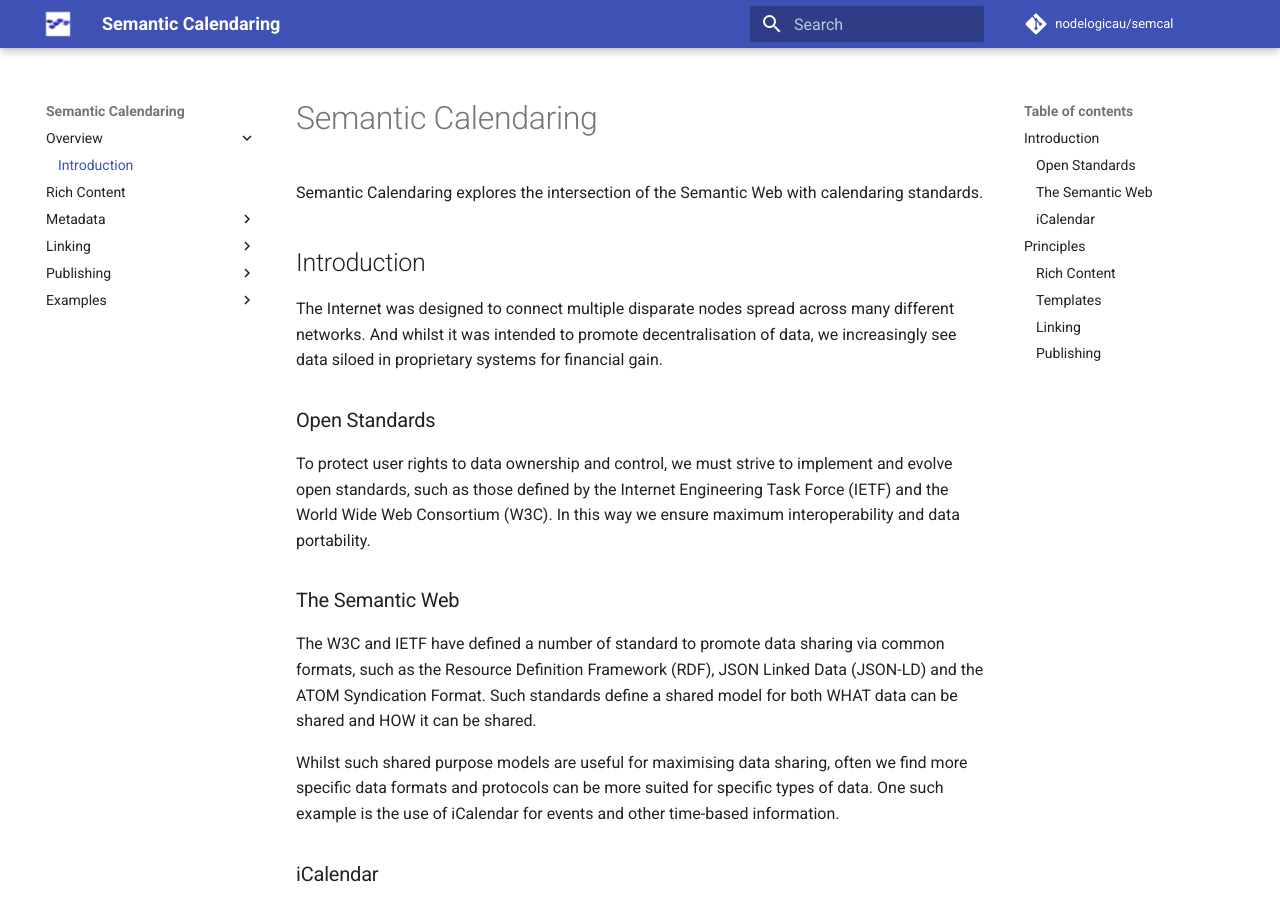
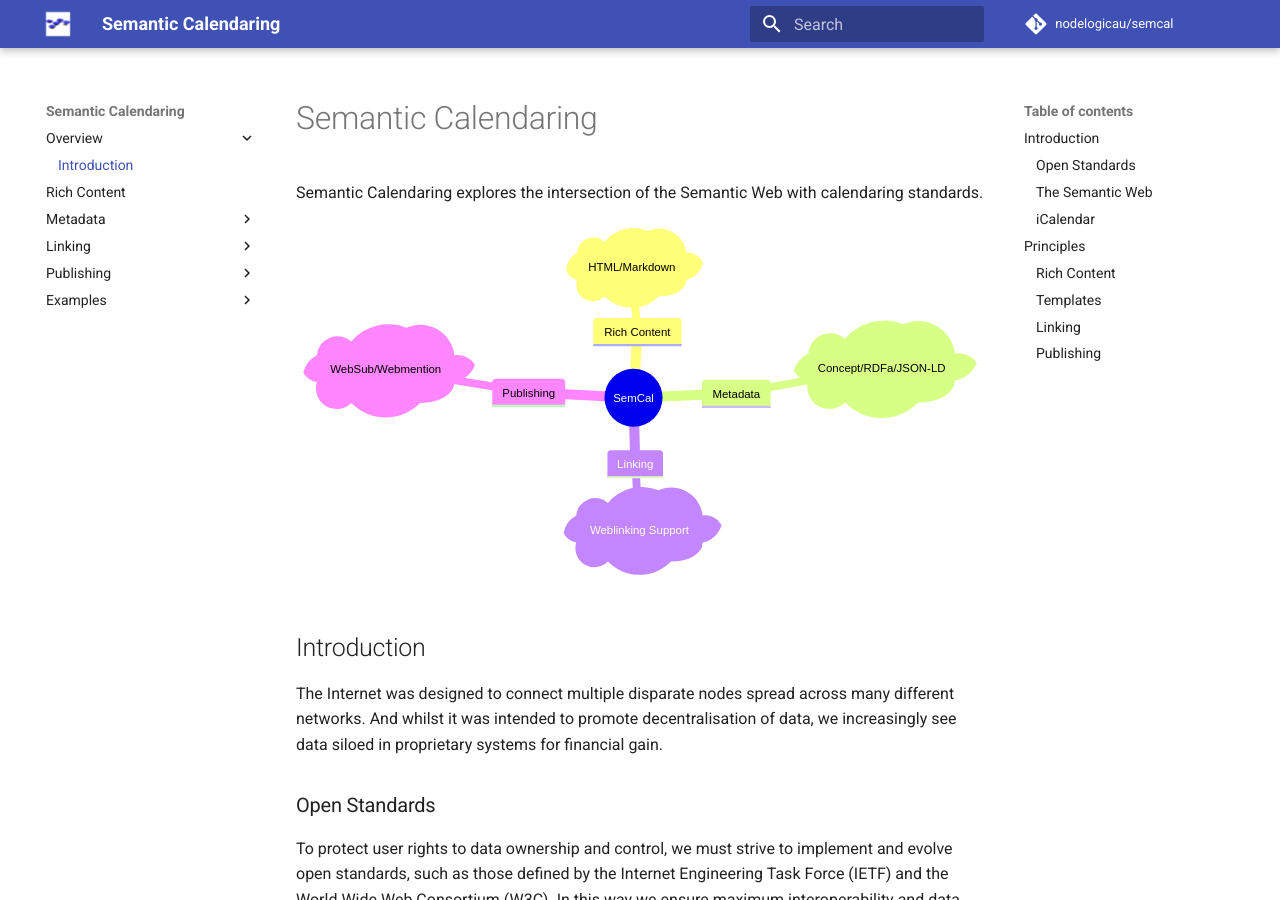
Before and after one commit to nodelogicau/semcal, an MkDocs documentation site: the page built from docs/index.md, in a window 1280 px wide and 900 px high. Built offline with MkDocs 1.6.1 and Material for MkDocs 9.7.7, drawn with Linux system fonts in a browser that asks for light colours; comment, search, counter and statistics services are not loaded.

Commit message:
Added overview image

```diff
--- a/docs/index.md
+++ b/docs/index.md
@@ -1,6 +1,8 @@
 # Semantic Calendaring
 
 Semantic Calendaring explores the intersection of the Semantic Web with calendaring standards.
+
+![overview.mmd.svg](images/overview.mmd.svg)
 
 ## Introduction
 
```
Also changed, not shown: docs/images/overview.mmd.svg (added), 1 other file.
